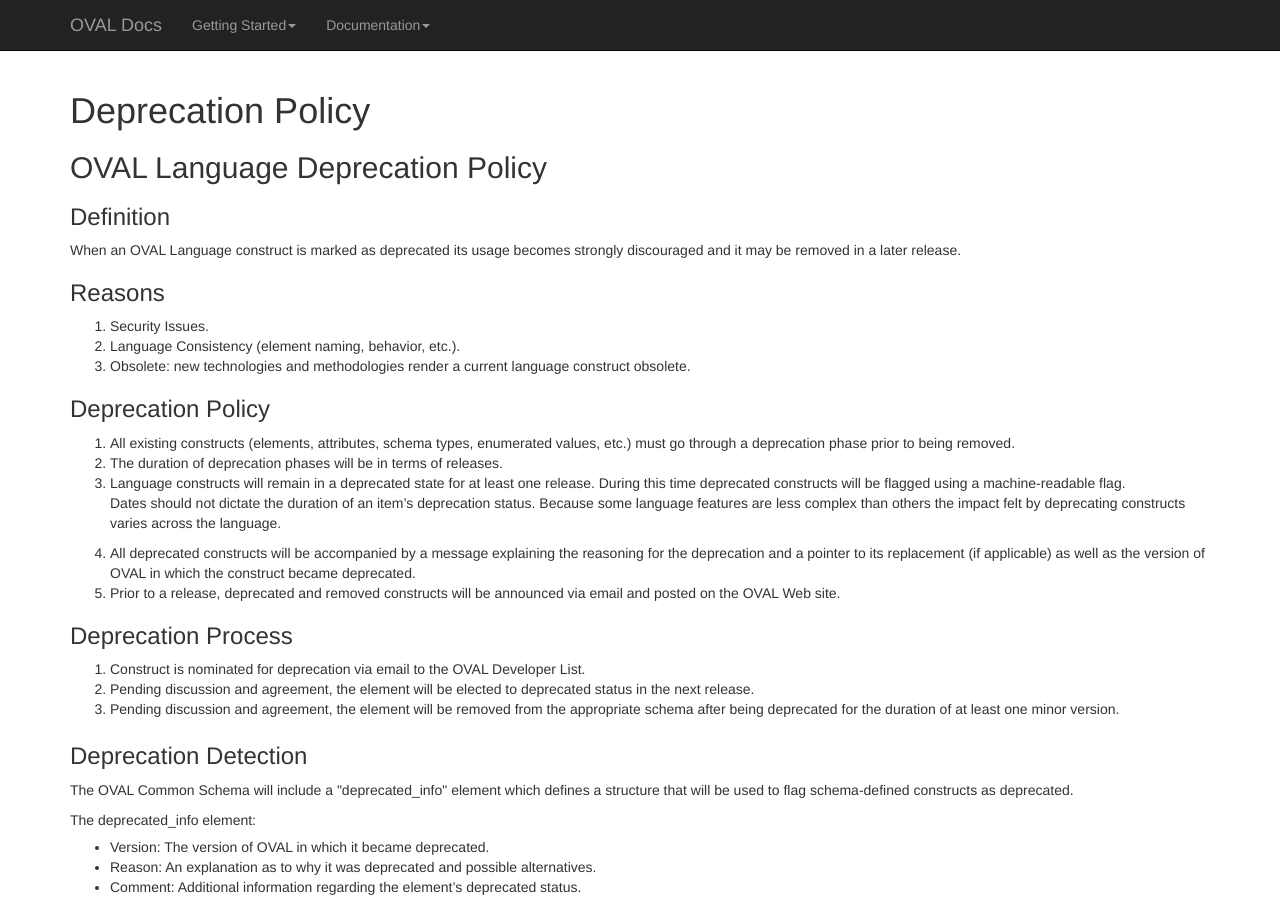
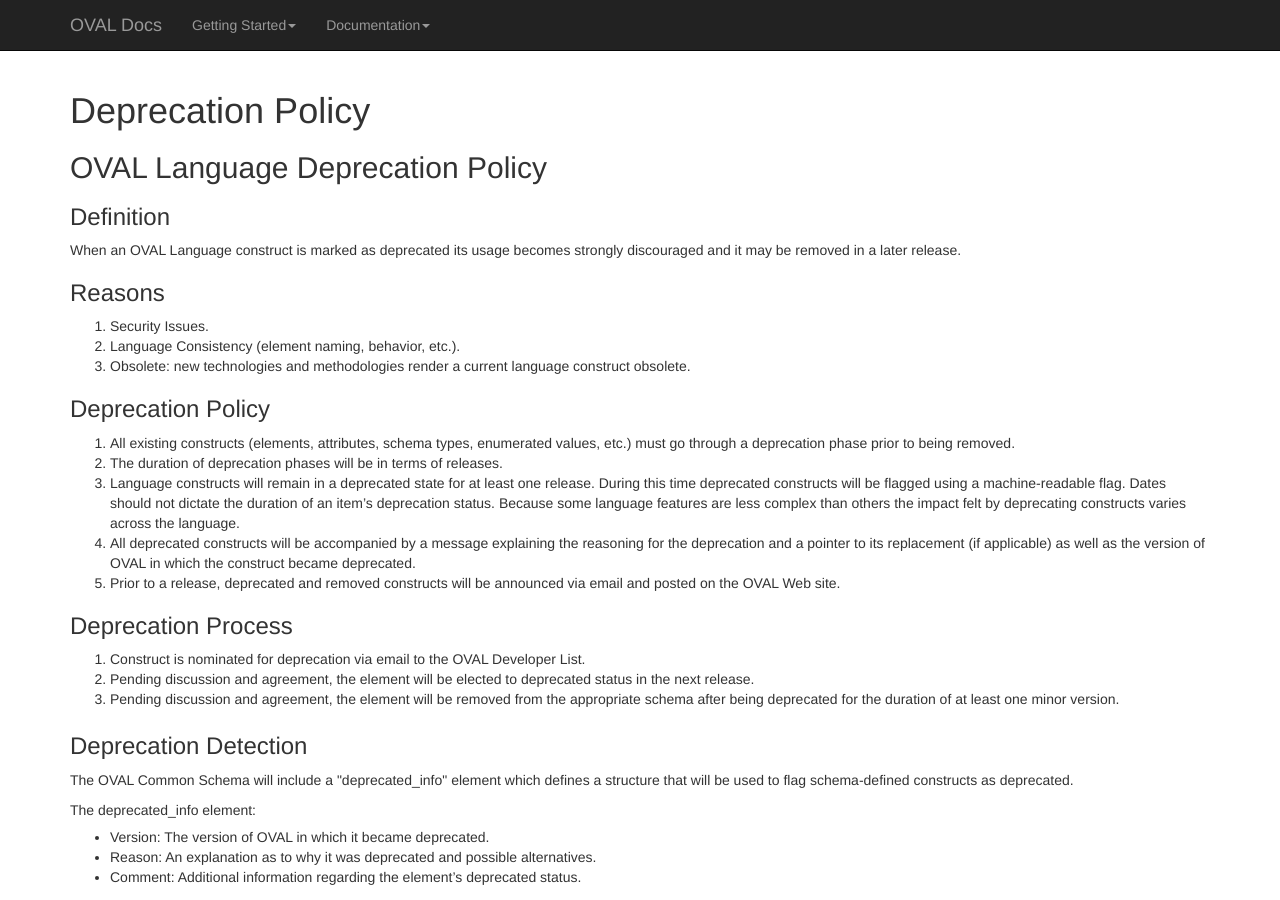
Before and after one commit to OVALProject/ovalproject.github.io, a Jekyll site: the page built from documentation/policy/deprecation/index.md, in a window 1280 px wide and 900 px high. Built offline with Jekyll 4.4.1, drawn with Linux system fonts in a browser that asks for light colours; Markdown is read by kramdown in place of the engine named in the settings.

Commit message:
editorial change

```diff
--- a/documentation/policy/deprecation/index.md
+++ b/documentation/policy/deprecation/index.md
@@ -21,7 +21,7 @@ layout: flat
 <li>All existing constructs (elements, attributes, schema types, enumerated values, etc.) must go through a deprecation phase prior to being removed.</li>
 <li>The duration of deprecation phases will be in terms of releases.</li>
 <li>Language constructs will remain in a deprecated state for at least one release.  During this time deprecated constructs will be flagged using a machine-readable flag.
-<p>Dates should not dictate the duration of an item&#8217;s deprecation status. Because some language features are less complex than others the impact felt by deprecating constructs varies across the language.</p>
+Dates should not dictate the duration of an item&#8217;s deprecation status. Because some language features are less complex than others the impact felt by deprecating constructs varies across the language.
 </li>
 <li>All deprecated constructs will be accompanied by a message explaining the reasoning for the deprecation and a pointer to its replacement (if applicable) as well as the version of OVAL in which the construct became deprecated.</li>
 <li>Prior to a release, deprecated and removed constructs will be announced via email and posted on the OVAL Web site.</li>
```
